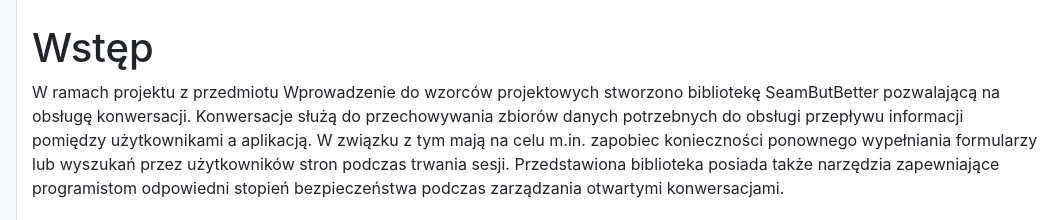
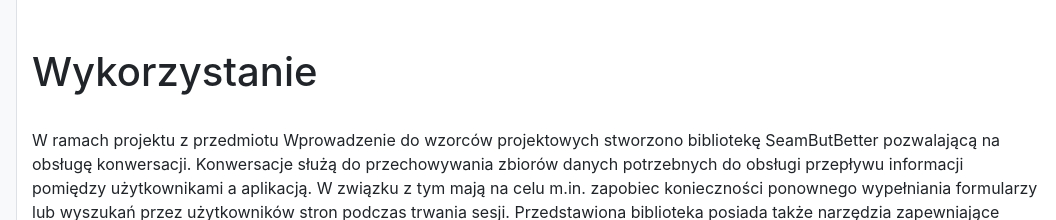
Before and after one commit to KarolinaStepien/SeamButBetterDoc, a website: page wykorzystanie.html in a window 1280 px wide. Shown: the top 220 px of the page, 224-1280 px from the left. Drawn offline with Linux system fonts and the light colour scheme.

Commit message:
image update

```diff
--- a/wykorzystanie.html
+++ b/wykorzystanie.html
@@ -34,7 +34,9 @@
     </div>
 
       <div class="container-fluid">
-        <h1 class="mt-4">Wstęp</h1>
+        <br>
+        <h1 class="mt-4">Wykorzystanie</h1>
+        <br>
         <p>W ramach projektu z przedmiotu Wprowadzenie do wzorców projektowych stworzono bibliotekę SeamButBetter pozwalającą na obsługę konwersacji. Konwersacje służą do przechowywania zbiorów danych potrzebnych do obsługi przepływu informacji pomiędzy użytkownikami a aplikacją. W związku z tym mają na celu m.in. zapobiec konieczności ponownego wypełniania formularzy lub wyszukań przez użytkowników stron podczas trwania sesji. Przedstawiona biblioteka posiada także narzędzia zapewniające programistom odpowiedni stopień bezpieczeństwa podczas zarządzania otwartymi konwersacjami.</p>
       </div>
     </div>
```
Also changed, not shown: index.html (+2 -1 lines), wprowadzenie.html (+3 -1 lines), wzorce.html (+2 -0 lines).
